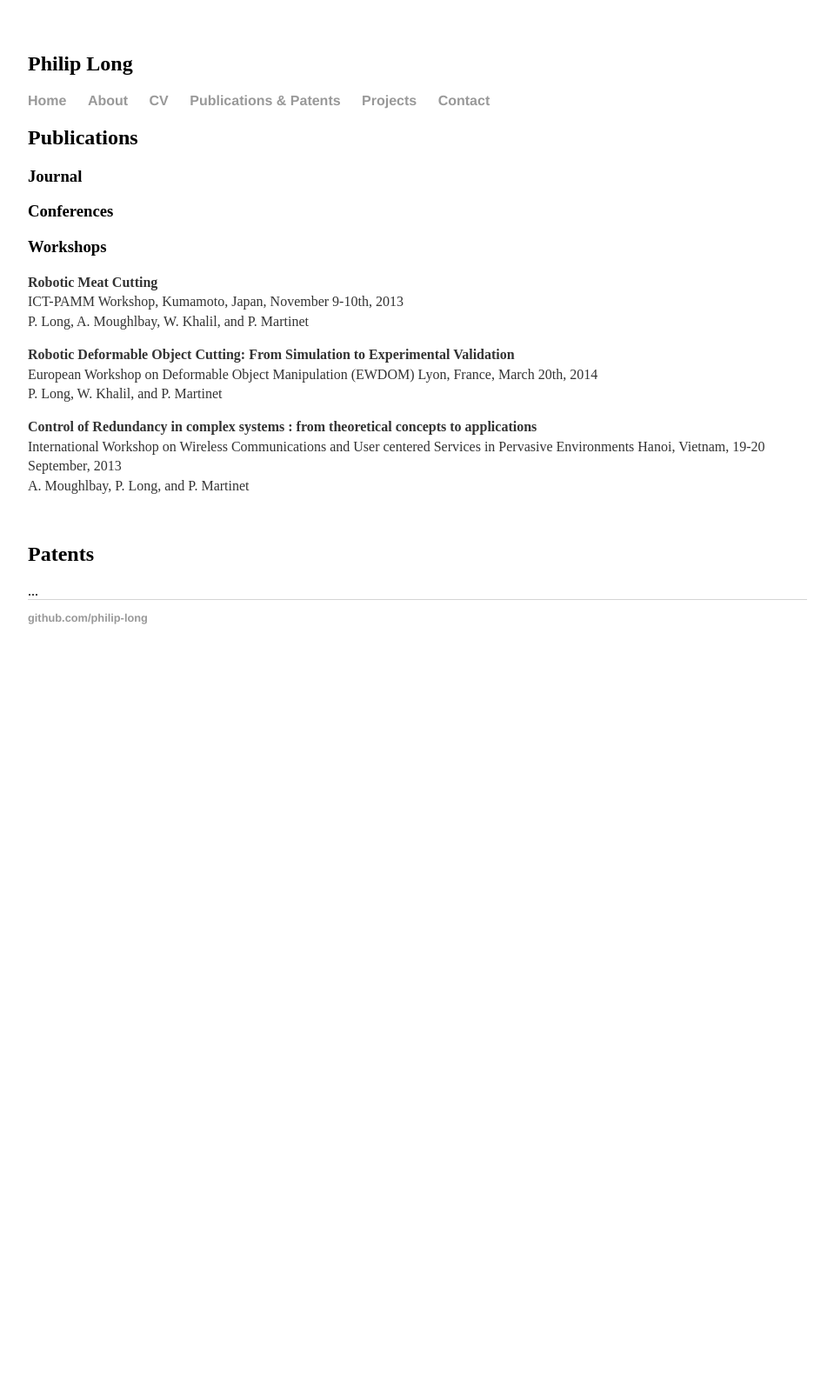
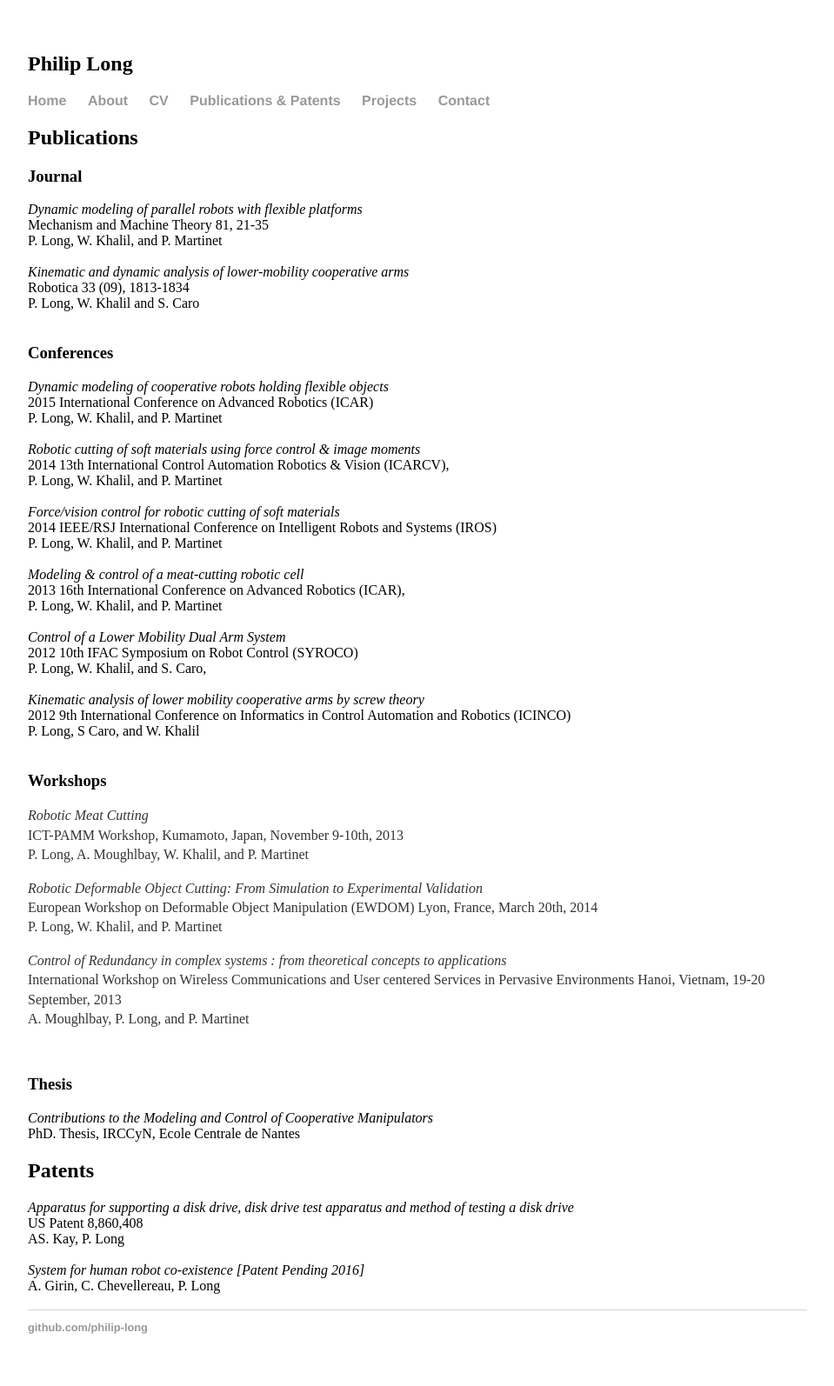
Before and after one commit to philip-long/philip-long.github.io, a Jekyll site: the page built from publications/index.html, in a window 1280 px wide. Shown: the whole page at 87% size, without its empty margins (160-1119 px from the left). Built offline with Jekyll 4.4.1, drawn with Linux system fonts in a browser that asks for light colours; before the commit the page ends 900 px from its top, so only the background shows below that.

Commit message:
update to description

```diff
--- a/publications/index.html
+++ b/publications/index.html
@@ -6,36 +6,84 @@
 <h2> Publications</h2>
 <h3> Journal </h3>
 
+     <i>Dynamic modeling of parallel robots with flexible platforms</i><br>
+    Mechanism and Machine Theory 81, 21-35<br>
+    P. Long, W. Khalil, and P. Martinet<br><br>
+
+    <i>Kinematic and dynamic analysis of lower-mobility cooperative arms</i><br>
+    Robotica 33 (09), 1813-1834<br>
+    P. Long, W. Khalil and S. Caro<br><br>
+
+
+
 <h3> Conferences</h3>
+
+    <i>Dynamic modeling of cooperative robots holding flexible objects</i><br>
+    2015 International Conference on Advanced Robotics (ICAR)<br>
+    P. Long, W. Khalil, and P. Martinet<br><br>
+
+
+    <i>Robotic cutting of soft materials using force control & image moments</i><br>
+    2014 13th International  Control Automation Robotics & Vision (ICARCV),<br>
+    P. Long, W. Khalil, and P. Martinet<br><br>
+
+    <i>Force/vision control for robotic cutting of soft materials</i><br>
+    2014 IEEE/RSJ International Conference on Intelligent Robots and Systems (IROS)<br>
+    P. Long, W. Khalil, and P. Martinet<br><br>
+
+
+    <i>Modeling & control of a meat-cutting robotic cell</i><br>
+    2013 16th International Conference on Advanced Robotics (ICAR), <br>
+    P. Long, W. Khalil, and P. Martinet<br><br>
+
+    <i>Control of a Lower Mobility Dual Arm System</i><br>
+    2012 10th IFAC Symposium on Robot Control (SYROCO)<br>
+    P. Long, W. Khalil, and S. Caro,<br><br>
+
+
+    <i>Kinematic analysis of lower mobility cooperative arms by screw theory</i><br>
+    2012 9th International Conference on Informatics in Control Automation and Robotics (ICINCO)<br>
+    P. Long, S Caro, and W. Khalil<br><br>
 
 
 <h3> Workshops</h3>
 
         <p>
-        <b>Robotic Meat Cutting</b>    <br>
+        <i>Robotic Meat Cutting</i>    <br>
         ICT-PAMM Workshop, Kumamoto, Japan, November 9-10th, 2013 <br>
         P. Long, A. Moughlbay, W. Khalil, and P. Martinet <br>
         </p>
 
             <p>
-        <b>Robotic Deformable Object Cutting: From Simulation to Experimental Validation</b>    <br>
+        <i>Robotic Deformable Object Cutting: From Simulation to Experimental Validation</i>    <br>
         European Workshop on Deformable Object Manipulation  (EWDOM) Lyon, France, March 20th, 2014<br>
         P. Long, W. Khalil, and P. Martinet <br>
         </p>
 
                 <p>
-        <b>Control of Redundancy in complex systems : from theoretical concepts to applications</b>    <br>
+        <i>Control of Redundancy in complex systems : from theoretical concepts to applications</i>    <br>
        International Workshop on Wireless Communications and User centered Services in Pervasive Environments Hanoi, Vietnam, 19-20 September, 2013<br>
         A. Moughlbay, P. Long, and P. Martinet <br>
         </p>
 
     <br>
 
+    <h3> Thesis </h3>
+    <i>Contributions to the Modeling and Control of Cooperative Manipulators</i><br>
+    PhD. Thesis, IRCCyN, Ecole Centrale de Nantes<br>
+
+
+
 
 </div><!-- /.blurb -->
 
- <div class="blurb">
+<div class="blurb">
+
 <h2> Patents</h2>
+    <i>Apparatus for supporting a disk drive, disk drive test apparatus and method of testing a disk drive</i><br>
+         US Patent 8,860,408<br>
+         AS. Kay, P. Long<br><br>
+
+    <i>System for human robot co-existence [Patent Pending 2016]</i><br>
+         A. Girin, C. Chevellereau, P. Long<br><br>
 </div><!-- /.blurb -->
-
-<div> ... </div>
```
